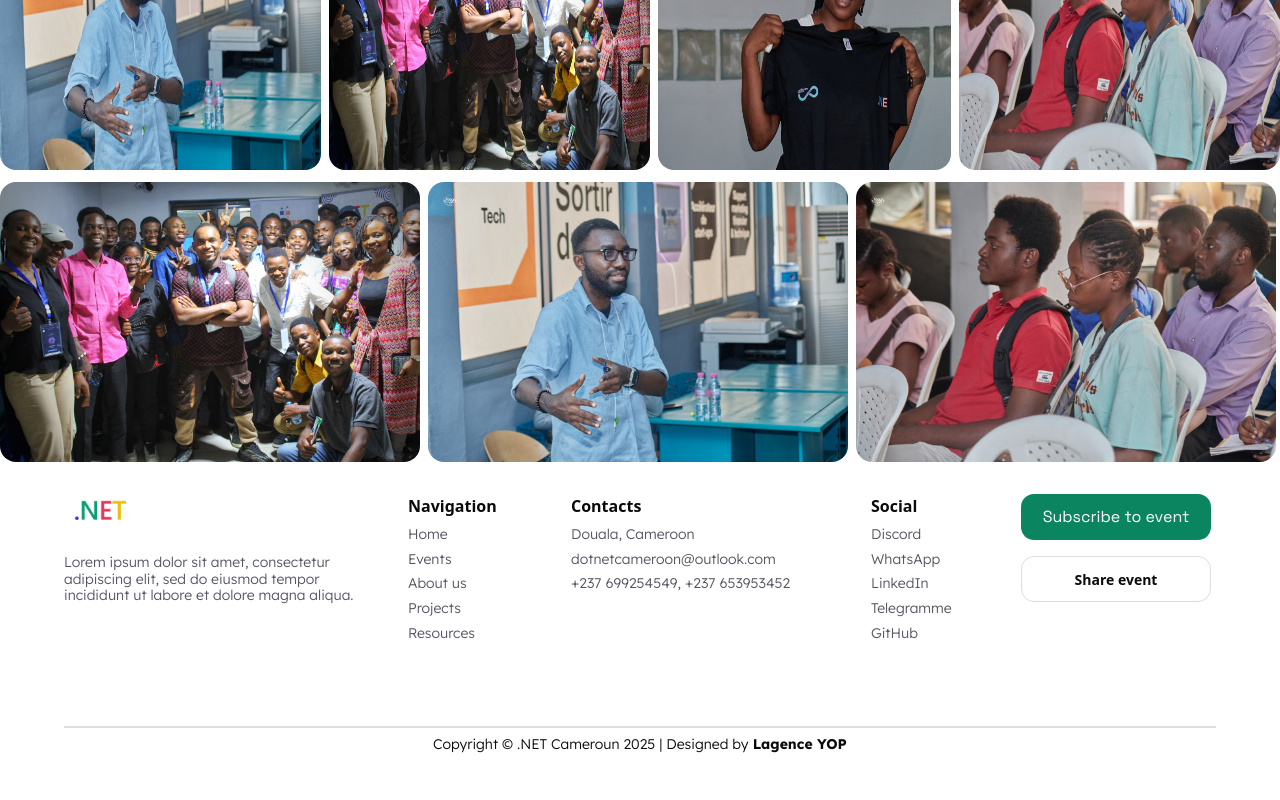
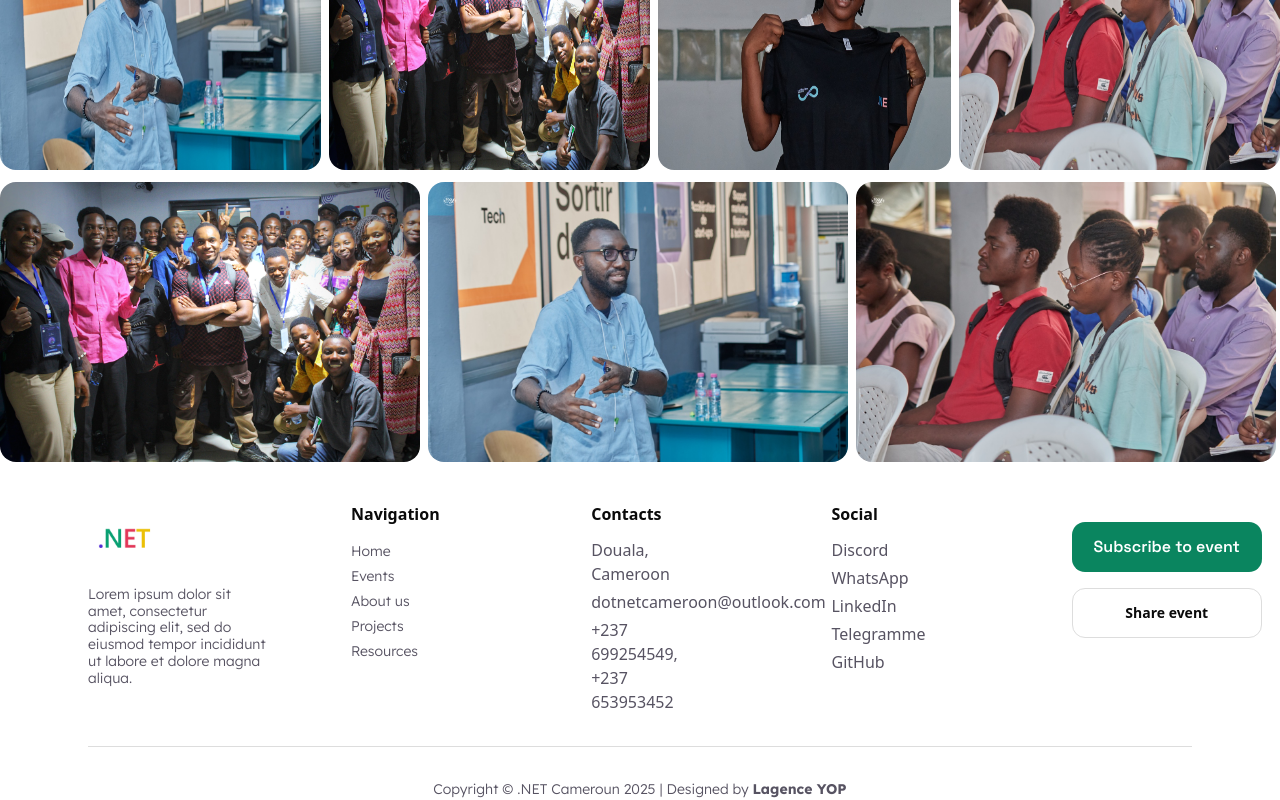
Before and after one commit to Debeing/Dotnet, a Next.js app: page / in a window 1280 px wide. Shown: the part 4551-5351 px from the top of the page. Built offline with nearby package versions, Linux system fonts and the light colour scheme.

Commit message:
ajout de dernier composant

```diff
--- a/src/app/components/Footer.tsx
+++ b/src/app/components/Footer.tsx
@@ -3,10 +3,12 @@ import Image from "next/image";
 
 export default function Footer() {
   return (
-     <footer className="max-w-6xl mx-auto mt-3">
-      <div className="w-[1,240px] h-[252px] t-[5793px] l-[100px] ">
-        <div className="flex justify-between w-[1,206.87px] h-[146px] t-[5793px] l-[133,13px]">
-          <div className="flex flex-col w-[300px] h-[90px] gap-2 opacity-100">
+    <footer className="max-w-6xl mx-auto mt-10 px-6">
+      {/* Section principale */}
+      <div className="flex flex-col md:flex-row justify-between gap-10 md:gap-20">
+
+        {/* Logo + description */}
+        <div className="flex flex-col w-full md:w-[300px] gap-3">
           <Link href="/">
             <Image
               src="/logo.png"
@@ -21,91 +23,80 @@ export default function Footer() {
             eiusmod tempor incididunt ut labore et dolore magna aliqua.
           </p>
         </div>
-          <div className="flex flex-row w-[808px] h-[146px] gap-20 opacity-100">
-            <div className="flex flex-col w-[83px] h-[146px] gap-2">
-              <span className="mt-5 font-bold">
-                Navigation
-              </span>
-              <div className="flex flex-col w-[68px] h-[114px] gap-2">
-                <span className="font-[Lexend] font-light text-[14px] leading-[120%] text-[#575362]">
-                 <Link href="/" className=" no-underline text-[#575362]">
+
+        {/* Grille des colonnes */}
+        <div className="grid grid-cols-2 sm:grid-cols-3 lg:grid-cols-4 gap-30 w-full md:w-auto">
+          {/* Navigation */}
+          <div>
+            <h3 className="font-bold mb-3">Navigation</h3>
+            <ul className="space-y-1">
+              <li>
+                <Link
+                  href="/"
+                  className="font-[Lexend] font-light text-[14px] leading-[120%] text-[#575362] no-underline hover:text-[#0A855F]"
+                >
                   Home
                 </Link>
-                </span>
-                <span className="font-[Lexend] font-light text-[14px] leading-[120%] text-[#575362]">
+              </li>
+              <li className="font-[Lexend] font-light text-[14px] text-[#575362]">
                 Events
-                </span>
-                <span className="font-[Lexend] font-light text-[14px] leading-[120%] text-[#575362]">
+              </li>
+              <li className="font-[Lexend] font-light text-[14px] text-[#575362]">
                 About us
-                </span>
-                <span className="font-[Lexend] font-light text-[14px] leading-[120%] text-[#575362]">
+              </li>
+              <li className="font-[Lexend] font-light text-[14px] text-[#575362]">
                 Projects
-                </span>
-                <span className="font-[Lexend] font-light text-[14px] leading-[120%] text-[#575362]">
+              </li>
+              <li className="font-[Lexend] font-light text-[14px] text-[#575362]">
                 Resources
-                </span>
+              </li>
+            </ul>
           </div>
+
+          {/* Contacts */}
+          <div>
+            <h3 className="font-bold mb-3">Contacts</h3>
+            <ul className="space-y-1  text-[#575362]">
+              <li>Douala, Cameroon</li>
+              <li>dotnetcameroon@outlook.com</li>
+              <li>+237 699254549, +237 653953452</li>
+            </ul>
           </div>
-            <div className="flex flex-col w-[220px] h-[94px] gap-2 ">
-              <span className="mt-5 font-bold">
-                Contacts
-              </span>
-              <div className="flex flex-col gap-2 w-[220px] h-[62px]">
-                <span className="font-[Lexend] font-light text-[14px] leading-[120%] text-[#575362]">
-                  Douala, Cameroon
-                </span>
-                <span className="font-[Lexend] font-light text-[14px] leading-[120%] text-[#575362]">
-                  dotnetcameroon@outlook.com
-                </span>
-                <span className="font-[Lexend] font-light text-[14px] leading-[120%] text-[#575362]">
-                  +237 699254549, +237 653953452
-                </span>
+
+          {/* Social */}
+          <div>
+            <h3 className="font-bold mb-3">Social</h3>
+            <ul className="space-y-1 text-[#575362]">
+              <li>Discord</li>
+              <li>WhatsApp</li>
+              <li>LinkedIn</li>
+              <li>Telegramme</li>
+              <li>GitHub</li>
+            </ul>
           </div>
-            </div>
-            <div className="flex flex-col w-[70px] h-[146px] gap-2 ">
-              <span className="mt-5 font-bold">
-                Social
-              </span>
-              <div className="flex flex-col gap-2 w-[70px] h-[114px]">
-                <span className="font-[Lexend] font-light text-[14px] leading-[120%] text-[#575362]">
-                  Discord
-                </span>
-                <span className="font-[Lexend] font-light text-[14px] leading-[120%] text-[#575362]">
-                  WhatsApp
-                </span>
-                <span className="font-[Lexend] font-light text-[14px] leading-[120%] text-[#575362]">
-                  LinkedIn
-                </span>
-                <span className="font-[Lexend] font-light text-[14px] leading-[120%] text-[#575362]">
-                  Telegramme
-                </span>
-                <span className="font-[Lexend] font-light text-[14px] leading-[120%] text-[#575362]">
-                  GitHub
-                </span>
-              </div>
-            </div>
-            <div className="flex flex-col w-[195px] h-[108px] gap-4 mt-5">
-              <button className="w-[190px] h-[50px] rounded-[13px] bg-[#0A855F] border-[#0A855F] border-12p">
-                <span className="text-[#FFFFFF] font-5 text-[16px] font-['Space_Grotesk'] ">
+
+          {/* Boutons */}
+          <div className="flex flex-col gap-4 mt-5">
+            <button className="w-full md:w-[190px] h-[50px] rounded-[13px] bg-[#0A855F] text-white font-['Space_Grotesk'] text-[16px] font-semibold">
               Subscribe to event
-                </span>
             </button>
-              <button className="w-[190px] h-[50px] rounded-[13px] border bg-[#FFFFFF] border-[#DDDDDD]">
-                <span className="font-bold text-[14px]">Share event</span>
+            <button className="w-full md:w-[190px] h-[50px] rounded-[13px] border border-[#DDDDDD] bg-white font-bold text-[14px]">
+              Share event
             </button>
           </div>
         </div>
       </div>
-      </div>
-      <div className="w-[1,240px] t-[6010px] l-[100px] border border-[#DDDDDD]"></div>
-      <div
-        className="flex justify-center items-center mt-2 mb-10 t-[6035px] l-[470px]
-      font-[Lexend] font-light text-[14px] leading-[120%] text-[#575362"
-      >
+
+      {/* Ligne de séparation */}
+      <div className="border-t border-[#DDDDDD] my-8"></div>
+
+      {/* Bas de page */}
+      <div className="flex justify-center items-center text-center font-[Lexend] font-light text-[14px] text-[#575362]">
         <p>
-            Copyright © .NET Cameroun 2025 | Designed by<span className="font-bold "> Lagence YOP</span>
+          Copyright © .NET Cameroun 2025 | Designed by
+          <span className="font-bold ml-1">Lagence YOP</span>
         </p>
       </div>
     </footer>
-  )
+  );
 }
--- a/src/app/components/Hero.tsx
+++ b/src/app/components/Hero.tsx
@@ -33,7 +33,7 @@ export function Navbar() {
           </div>
         </div>
 
-      <div className="mt-16  grid grid-cols-2 items-center">
+      <div className="mt-16  grid grid-cols-2 items-center ">
         {/* Right */}
         <div className="max-w-[600px]">
           <span className="border rounded-24 p-1 leading-[120%] font-light font-lenx size-6 w-fit">Must-attend tech event for the Microsoft Ecosystem in Cameroon</span>
```
Lines whose indentation alone changed are shown as unchanged.
